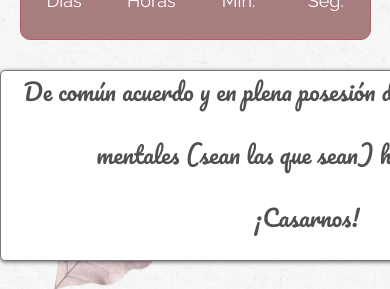
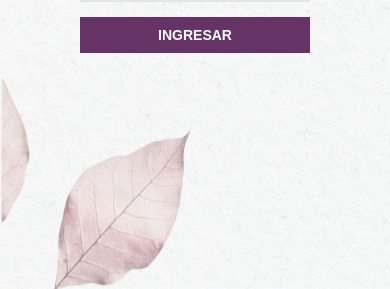
Before and after one commit to josech/invitacion, a React (Create React App) app: page / in a window 390 px wide. Shown: the part 555-844 px from the top of the page. Built offline with nearby package versions, Linux system fonts and the light colour scheme.

Commit message:
Tarjeta responsive

```diff
--- a/src/components/tarjeta/Tarjeta.css
+++ b/src/components/tarjeta/Tarjeta.css
@@ -8,12 +8,12 @@
     color: rgba(80,80,80,1);
     font-family: 'Pacifico';
     font-weight: 300;
-    font-size: 23px;
+    font-size: 20px;
     height: auto;
     margin: 30px auto;
-    width: 614px;
+    width: 90%;
 }
 
-tarjeta-content{
-    padding: 0 10px;
+.tarjeta-content{
+    padding: 5px 10px;
 }
--- a/src/components/tarjeta/Tarjeta.js
+++ b/src/components/tarjeta/Tarjeta.js
@@ -4,10 +4,10 @@
 function Tarjeta(){
     return (
         <div className="tarjeta">
-            <div>
-                <span>De común acuerdo y en plena posesión de nuestras facultades </span>
-                <p>mentales (sean las que sean) hemos decidido</p>
-                <p>¡Casarnos!</p>
+            <div className="tarjeta-content">
+                De común acuerdo y en plena posesión de nuestras facultades <br />
+                mentales (sean las que sean) hemos decidido <br />
+                ¡Casarnos!
             </div>
         </div>
     )
--- a/src/pages/Page.js
+++ b/src/pages/Page.js
@@ -12,7 +12,7 @@
     const [persona, setPersona] = React.useState({
                                     apellido_materno: '',
                                     apellido_paterno: '',
-                                    primer_nombre: 'José',
+                                    primer_nombre: '',
                                     segundo_nombre: '',
                                     url_imagen: '',
                                     dni: ''
```
